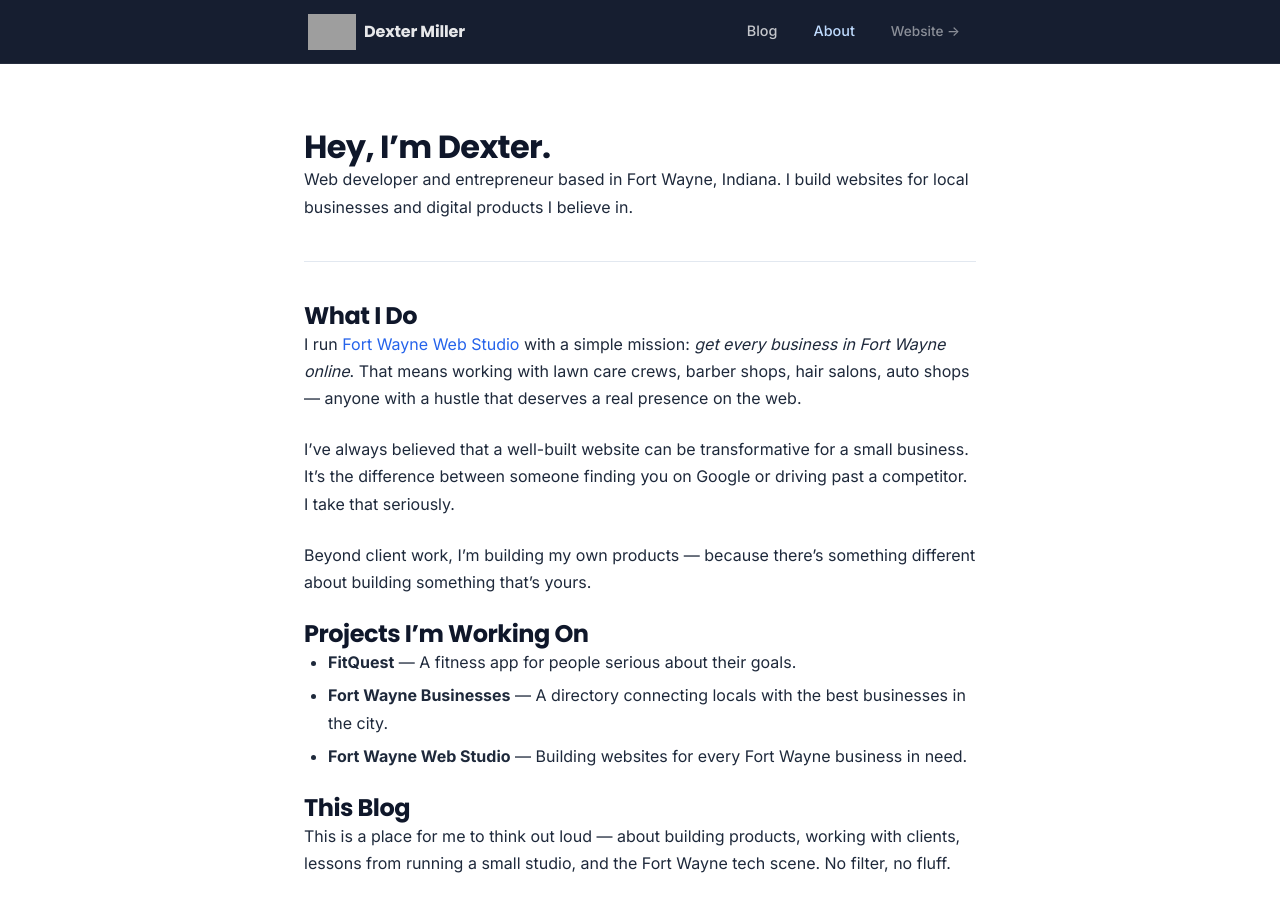
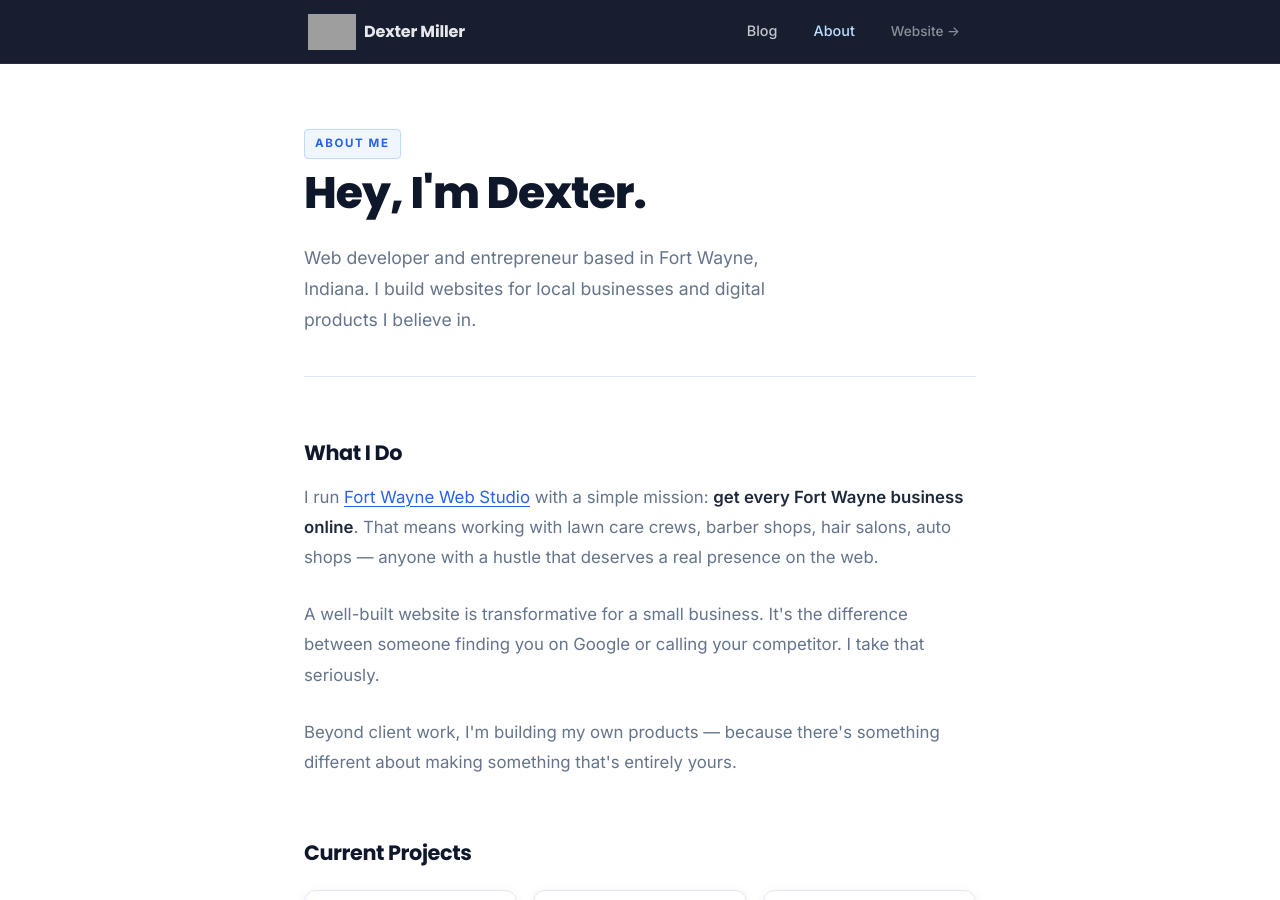
Before and after one commit to dextercarlmiller/blog, a Jekyll site: the page built from about.md, in a window 1280 px wide and 900 px high. Built offline with Jekyll 4.4.1, drawn with Linux system fonts in a browser that asks for light colours; some of the changed text lies outside the part shown; grey boxes are pictures that could not be loaded.

Commit message:
Update about page: clean layout, replace FitQuest with PrayerShare
- Use about-header / about-eyebrow / about-title / about-intro classes
  for a structured header that matches the site design system
- Project cards now use .about-projects grid + .project-card markup
- Replaced FitQuest with PrayerShare (web app for prayer request management)
- Tightened copy throughout; removed redundant HR separators
- Added Twitter link alongside GitHub in closing

https://claude.ai/code/session_01NMypdAV6VZTyYY5FNhrD84

```diff
--- a/about.md
+++ b/about.md
@@ -4,32 +4,49 @@ title: About
 permalink: /about/
 ---
 
-# Hey, I'm Dexter.
+<div class="about-header">
+  <span class="about-eyebrow">About Me</span>
+  <h1 class="about-title">Hey, I'm Dexter.</h1>
+  <p class="about-intro">Web developer and entrepreneur based in Fort Wayne, Indiana. I build websites for local businesses and digital products I believe in.</p>
+</div>
 
-Web developer and entrepreneur based in Fort Wayne, Indiana. I build websites for local businesses and digital products I believe in.
+<div class="about-content">
 
----
+<h2>What I Do</h2>
 
-## What I Do
+<p>I run <a href="https://github.com/dextercarlmiller/Fort-Wayne-Web-Studio">Fort Wayne Web Studio</a> with a simple mission: <strong>get every Fort Wayne business online</strong>. That means working with lawn care crews, barber shops, hair salons, auto shops &mdash; anyone with a hustle that deserves a real presence on the web.</p>
 
-I run [Fort Wayne Web Studio](https://github.com/dextercarlmiller/Fort-Wayne-Web-Studio) with a simple mission: *get every business in Fort Wayne online*. That means working with lawn care crews, barber shops, hair salons, auto shops — anyone with a hustle that deserves a real presence on the web.
+<p>A well-built website is transformative for a small business. It's the difference between someone finding you on Google or calling your competitor. I take that seriously.</p>
 
-I've always believed that a well-built website can be transformative for a small business. It's the difference between someone finding you on Google or driving past a competitor. I take that seriously.
+<p>Beyond client work, I'm building my own products &mdash; because there's something different about making something that's entirely yours.</p>
 
-Beyond client work, I'm building my own products — because there's something different about building something that's yours.
+<h2>Current Projects</h2>
 
-## Projects I'm Working On
+</div>
 
-- **FitQuest** — A fitness app for people serious about their goals.
-- **Fort Wayne Businesses** — A directory connecting locals with the best businesses in the city.
-- **Fort Wayne Web Studio** — Building websites for every Fort Wayne business in need.
+<div class="about-projects">
+  <div class="project-card">
+    <p class="project-name">PrayerShare</p>
+    <p class="project-desc">A web app for managing and sharing prayer requests. Born from a real problem: keeping up with a growing prayer list across pen and paper, texts, and scattered notes.</p>
+  </div>
+  <div class="project-card">
+    <p class="project-name">Fort Wayne Web Studio</p>
+    <p class="project-desc">Building clean, affordable websites for local Fort Wayne businesses that need a real presence on the web.</p>
+  </div>
+  <div class="project-card">
+    <p class="project-name">Fort Wayne Businesses</p>
+    <p class="project-desc">A local directory connecting residents with the best businesses in the city.</p>
+  </div>
+</div>
 
-## This Blog
+<div class="about-content">
 
-This is a place for me to think out loud — about building products, working with clients, lessons from running a small studio, and the Fort Wayne tech scene. No filter, no fluff.
+<h2>This Blog</h2>
 
-If something I write resonates with you, I'd love to hear it.
+<p>This is where I think out loud &mdash; about building products, working with clients, growing in faith, and whatever else I can't stop thinking about. No filter, no fluff.</p>
 
----
+<p>If something resonates, <a href="https://dextermiller.com">reach out</a>. I'd love to hear it.</p>
 
-You can find me on [GitHub](https://github.com/dextercarlmiller) where most of my work lives.
+<p>You can also find me on <a href="https://github.com/dextercarlmiller">GitHub</a> or <a href="https://x.com/dexymills">Twitter</a>.</p>
+
+</div>
```
